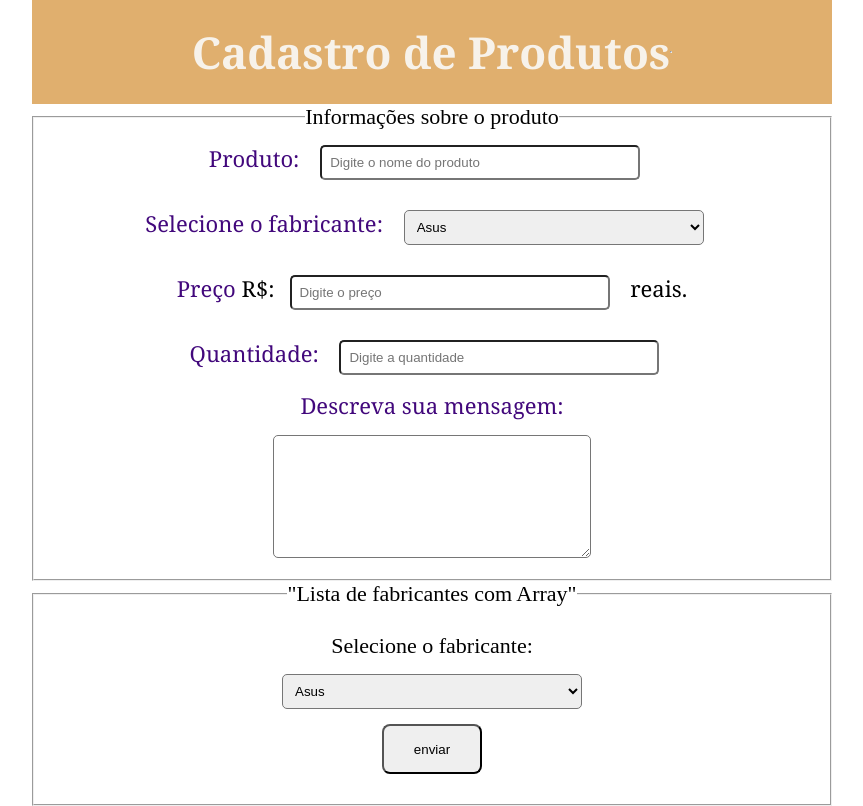
After one commit to mac-ceci10/progweb-php, a PHP site: page /senac-exercicio-entrega/exercicio_formulario.php in a window 1280 px wide. The commit adds this page. Shown: the whole page, without its empty margins (208-1071 px from the left). Run offline with PHP 8.4, Linux system fonts and the light colour scheme.

Commit message:
exercicio para entregar 16-05
Falta funções aplicar funções de validação.

Falta descobrir como realizar o envio dos dados (POST) vindo do Array (fabricantes)

```diff
--- /dev/null
+++ b/senac-exercicio-entrega/exercicio_formulario.php
@@ -0,0 +1,70 @@
+<!DOCTYPE html>
+<html lang="pt-br">
+<head>
+    <meta charset="UTF-8">
+    <meta http-equiv="X-UA-Compatible" content="IE=edge">
+    <meta name="viewport" content="width=device-width, initial-scale=1.0">
+    <link rel="stylesheet" href="style.css">
+    <title>Exercicio - Formulário para entrega</title>
+
+</head>
+
+
+<body>
+    <header>
+        <h1>Cadastro de Produtos</h1>
+            <hr>
+    </header>
+    <section>
+        <fieldset>
+            <legend> Informações sobre o produto </legend>
+            <form method="POST" action="processa2.php">
+
+            <p><label>Produto:</label>
+            <input type="text" name="prod" id="prod" placeholder="Digite o nome do produto"></p>
+
+            <p><label for="fabri">Selecione o fabricante:</label>
+            <select id="fabri" name="fabri">
+                    <option value="asus">Asus</option>
+                    <option value="micro">Microsoft</option>
+                    <option value="lg">LG</option>
+                    <option value="brast">Brastemp</option>
+            </select></p>
+                <p> <label>Preço </label> R$:<input id="preco" type="number" min="100" max="1000" step=".01" name="preco" placeholder="Digite o preço" > reais. </p>
+                <p> <label>Quantidade: </label>  <input id="quant" type="number" min="0" max="50"  name="quant" placeholder="Digite a quantidade" > </p>
+
+                <p><label for="text">Descreva sua mensagem: </label></p>
+
+                <p><textarea id="mensagem" name="msn" rows="5" cols="33" ></textarea></p>
+    </fieldset>
+    </section>
+    <section>
+    <fieldset>
+            <legend> "Lista de fabricantes com Array" </legend>
+                <br>
+                <label for="fabrica">Selecione o fabricante:</label>
+                 <p><select id="fabrica" nome="fabrica">
+                    <?php
+                        $fabricantes = [
+                            "As" => "Asus",
+                            "Mc" => "Microsofit",
+                            "lg" => "LG",
+                            "Btmp" => "Brastemp",
+                            "Sang" => "Sangsung",
+                            ];
+
+                            //ciclo para percorrer os elementos de um array
+
+                            foreach($fabricantes as $fabricante => $value) {
+                                echo '<option value="'.$fabricante.'">'.$value.'</option>';
+                            }
+                    ?>
+                </select></p>
+
+                <p><input class="submit" type="submit" name="envia" value="enviar"></p>
+
+            </form>
+        </fieldset>
+    </section>
+</body>
+</html>
--- /dev/null
+++ b/senac-exercicio-entrega/style.css
@@ -0,0 +1,85 @@
+*   {
+    margin: 0;
+    padding: 0;
+}
+
+header{
+    display: flex;
+    align-items: center;
+    justify-content: center;
+    padding: 22px;
+    background-color: rgb(224, 175, 110);
+    color: rgb(247, 242, 234);
+    font-family: Cambria, Cochin, Georgia, Times, 'Times New Roman', serif;
+}
+
+section{
+    display: block;
+    align-items: center;
+    justify-content: center;
+    height: 60%;
+}
+
+form{
+    font-family: Cambria, Cochin, Georgia, Times, 'Times New Roman', serif;
+}
+
+fieldset{
+    display: flex;
+    flex-direction: column;
+}
+
+body{
+    display: block;
+    margin: auto;
+    padding: auto;
+    align-items: center;
+    text-align: center;
+    font-size: 22px;
+    position:relative;
+    top: 20%;
+    width:800px;
+    height:auto;
+}
+
+select, form input, form textarea{
+    outline: unset;
+    padding: 8px;
+    border-radius: 5px;
+    width: 300px;
+    margin: 15px;
+}
+
+p legend{
+    font-size: 18px;
+    /* text-align: left; */
+    justify-content: left;
+}
+
+p label{
+    color: rgb(66, 8, 124);
+}
+
+p textarea{
+    font: 400;
+    font-size: 18px;
+    color: rgb(66, 155, 15);
+}
+
+fieldset{
+  width:auto;
+  height:auto;
+}
+
+.submit{
+    display: flex;
+    padding: 10px;
+    align-items: center;
+    justify-content: center;
+    border-radius: 8px;
+    width: 100px;
+    height: 50px;
+    margin-left: auto;
+    margin-right: auto;
+    margin-bottom: 30px;
+}
```
Also changed, not shown: 05-loops.php (+2 -5 lines), senac-exercicio-entrega/processa2.php (added, +47 -0 lines).
